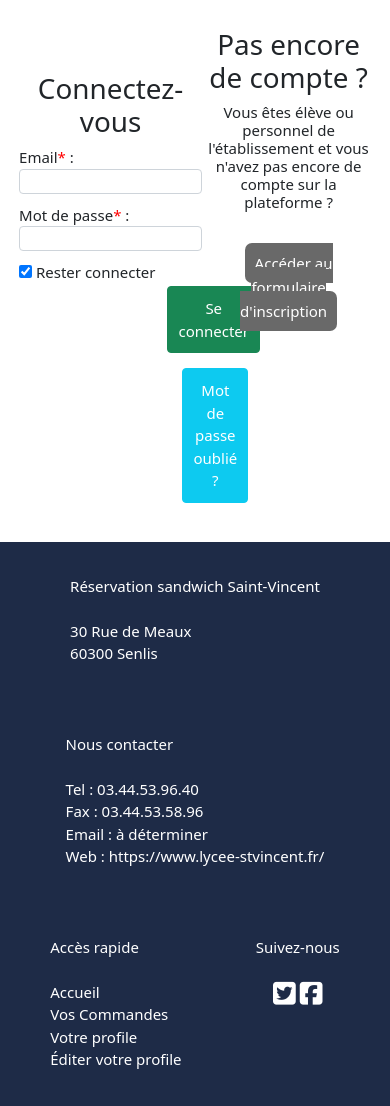
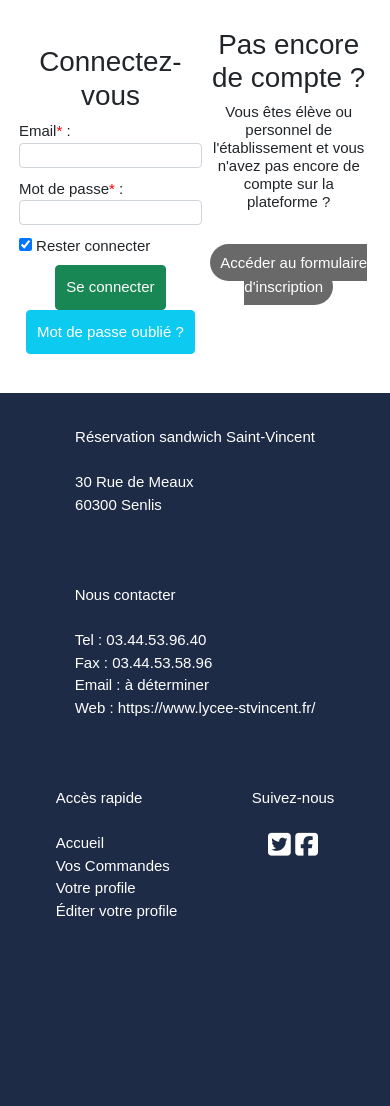
Before and after one commit to icecold120000/ReservationSandwich, a Symfony app: template templates/security/login.html.twig in a window 390 px wide. Shown: the part 86-1192 px from the top of the page. After the commit the page ends 1005 px from the top, so only its background shows below. Run offline with Twig, Linux system fonts and the light colour scheme; the template is opened without the code that fills it, so the values that code supplies are empty; some libraries are stand-ins or nearby versions.

Commit message:
Responsive téléphone Accueil/Connexion/Inscription

```diff
--- a/composer.json
+++ b/composer.json
@@ -13,6 +13,7 @@
         "doctrine/annotations": "^1.0",
         "doctrine/doctrine-bundle": "^2.5",
         "doctrine/doctrine-migrations-bundle": "^3.2",
+        "doctrine/migrations": "^3.4",
         "doctrine/orm": "^2.10",
         "dompdf/dompdf": "^1.1",
         "knplabs/knp-paginator-bundle": "^5.8",
--- a/public/static/css/styleprojet.css
+++ b/public/static/css/styleprojet.css
@@ -2,6 +2,7 @@
 *{
     margin: 0;
     padding: 0;
+    font-family: Arial, serif;
     text-align: center;
 }
 
@@ -211,10 +217,6 @@ h6{
     float: left;
 }
 
-#btnConnexion{
-    margin-top: 15px;
-}
-
 p#login{
     display: block;
     bottom: 0;
@@ -227,7 +229,7 @@ input#rememberMe {
 #btnRegister{
     background-color: dimgrey;
     color: #fff;
-    border-radius: 7px;
+    border-radius: 20px;
     border-style: none;
     padding: 10px;
     font-size: 15px;
@@ -236,7 +238,10 @@ input#rememberMe {
 #login #part1 a.btn.btn-info{
     padding: 10px;
     font-size: 15px;
-    margin: 15px 0 0 15px;
+}
+
+#loginSubmit {
+    margin-top: 20px;
 }
 
 label span{
--- a/templates/base.html.twig
+++ b/templates/base.html.twig
@@ -46,7 +46,7 @@
                         {% if is_granted('IS_AUTHENTICATED_REMEMBERED')%}
                             <div class="dropdown" id="dropdownProfile">
                                 <a class="nav-link dropdown-toggle" href="#" role="link" id="dropdownMenuLink" data-bs-toggle="dropdown" aria-expanded="false">
-                                    <i class="fas fa-user-circle"></i><p> Mon Profil</p>
+                                    <i class="fas fa-user-circle"> Mon Profil</i>
                                 </a>
                                 <ul class="dropdown-menu" aria-labelledby="accesProfile">
                                     <li>
@@ -74,8 +74,7 @@
                             </div>
                         {% else %}
                             <a href="{{path('app_login')}}">
-                                <i class="fas fa-user-circle"></i>
-                                <p id="login">Se connecter</p>
+                                <i class="fas fa-user-circle">Se connecter</i>
                             </a>
                         {% endif %}
                     </li>
--- a/templates/security/login.html.twig
+++ b/templates/security/login.html.twig
@@ -32,10 +32,10 @@
                     <input type="hidden" name="_csrf_token"
                            value="{{ csrf_token('authenticate') }}">
                 </form>
-                <div class="row" >
+                <div class="row" id="loginSubmit" >
                     <div>
                         <button type="submit" form="formConnexion"
-                                class="btn btn-success" id="btnConnexion">
+                                class="btn btn-success">
                             Se connecter
                         </button>
                         <a class="btn btn-info" href="{{path('oubli_mdp')}}">
```
Also changed, not shown: other parts of public/static/css/styleprojet.css (+80 -6 lines), 2 other files.
